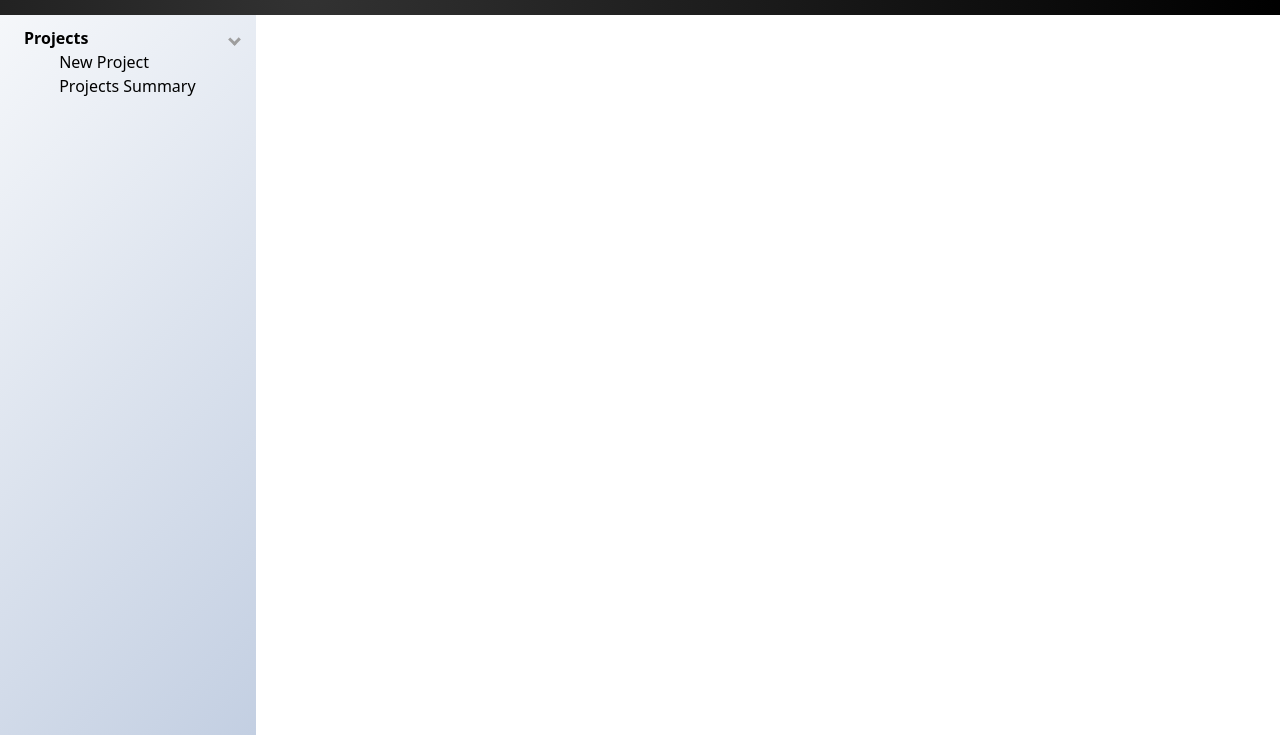
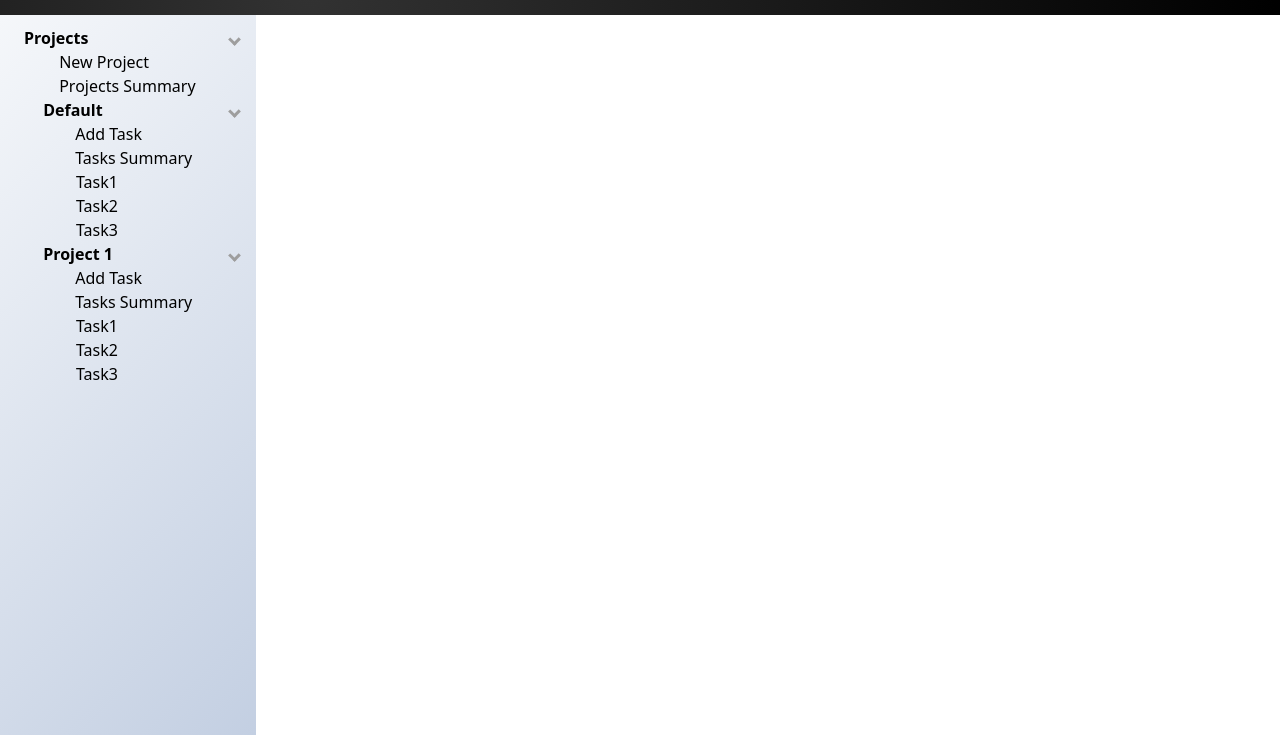
Before and after one commit to GrayShade/odin-todo-list, a website built with webpack: page src/template.html in a window 1280 px wide. Shown: the part 65-800 px from the top of the page. Built offline with nearby package versions, Linux system fonts and the light colour scheme; some icons are missing.

Commit message:
Style left bar & add id's for projects & tasks

```diff
--- a/src/styles/styles.css
+++ b/src/styles/styles.css
@@ -47,8 +47,13 @@ header {
   line-height: 1.5em;
 }
 
+#left-bar #proj-expand-left-p {
+  padding-left: 1em;
+}
+
 #left-bar .expand-left-p {
   font-weight: 600;
+  width: 90%;
 }
 
 #left-bar .expand:hover,
@@ -80,32 +85,46 @@ header {
   padding: 3px;
 }
 
-#left-bar .expand-left-p {
-  padding-left: 1em;
-  width: 90%;
+#left-bar .sub-expand {
+  padding-left: 2em;
+  /* width: 90%; */
 }
 
-#left-bar .expand-right-p {
+#left-bar .expand-right-p,
+.project .expand-right-p {
   padding-right: 1em;
   width: 10%;
 }
 
-#left-bar .expand .right-arrow {
+#left-bar .expand .right-arrow,
+.project .expand .right-arrow {
   transform: rotate(44deg);
   -webkit-transform: rotate(44deg);
 }
 
-#projects-container>* {
+#projects-container > p {
   padding-left: 2em;
   display: flex;
 }
 
-#projects-container p span {
+#projects-container p .left-bar-span {
   width: 1.7em;
 }
 
-.project-tasks {
-  padding-left: 1em;
+#projects-container p .left-bar-span-task {
+  width: 3.5em;
+}
+
+#projects-container .project {
+  flex-direction: column;
+}
+
+.project-tasks p {
+  display: flex;
+}
+
+.project-tasks p {
+  padding-left: 3em;
 }
 
 .project-tasks .at-arrow-right {
--- a/src/template.html
+++ b/src/template.html
@@ -13,41 +13,42 @@
   </header>
   <div id="left-bar">
     <div class="expand">
-      <p class="expand-left-p"><span class="left-bar-span at-folder-plus"></span> Projects </p>
+      <p id="proj-expand-left-p" class="expand-left-p"><span class="left-bar-span at-folder-dots"></span> Projects </p>
       <p class="expand-right-p"><span class="arrow right-arrow"></p>
     </div>
     <div id="projects-container">
-      <p id="new-project"><span class="left-bar-span at-blank-folder"></span>New Project</p>
+      <p id="new-project"><span class="left-bar-span at-folder-plus"></span>New Project</p>
       <p id="projects-sumry"><span class="left-bar-span at-dots-clipboard"></span>Projects Summary</p>
 
-      <!-- <div id="pro-1" class="project">
+      <div id="p0" class="project">
         <div class="expand">
-          <p><span class="left-bar-span at-folder-list"></span>Default</p>
-          <p><i class="arrow right-arrow"></i></p>
+          <p class="sub-expand expand-left-p"><span class="left-bar-span at-folder-text"></span>Default</p>
+          <p class="expand-right-p"><span class="arrow right-arrow"></p>
         </div>
         <div class="project-tasks">
           <p><span class="left-bar-span at-document"></span>Add Task</p>
           <p><span class="left-bar-span at-list-file"></span>Tasks Summary</p>
-          <p><span id="pro1-t1" class="left-bar-span at-arrow-right"></span>Task1</p>
-          <p><span id="pro1-t2" class="left-bar-span at-arrow-right"></span>Task2</p>
-          <p><span id="pro1-t3" class="left-bar-span at-arrow-right"></span>Task3</p>
+          <p><span id="p0-t1" class="left-bar-span-task at-arrow-right"></span>Task1</p>
+          <p><span id="p0-t2" class="left-bar-span-task at-arrow-right"></span>Task2</p>
+          <p><span id="p0-t3" class="left-bar-span-task at-arrow-right"></span>Task3</p>
         </div>
       </div>
-      <div id="pro-2" class="project">
+      <div id="p1" class="project">
         <div class="expand">
-          <p><span class="left-bar-span at-folder-list"></span>Project 1</p>
-          <p><i class="arrow right-arrow"></i></p>
+          <p class="sub-expand expand-left-p"><span class="left-bar-span at-folder-text"></span>Project 1</p>
+          <p class="expand-right-p"><span class="arrow right-arrow"></p>
         </div>
         <div class="project-tasks">
           <p><span class="left-bar-span at-document"></span>Add Task</p>
           <p><span class="left-bar-span at-list"></span>Tasks Summary</p>
-          <p><span id="pro2-t1" class="left-bar-span at-arrow-right"></span>Task1</p>
-          <p><span id="pro2-t2" class="left-bar-span at-arrow-right"></span>Task2</p>
-          <p><span id="pro2-t3" class="left-bar-span at-arrow-right"></span>Task3</p>
+          <p><span id="p1-t1" class="left-bar-span-task at-arrow-right"></span>Task1</p>
+          <p><span id="p1-t2" class="left-bar-span-task at-arrow-right"></span>Task2</p>
+          <p><span id="p1-t3" class="left-bar-span-task at-arrow-right"></span>Task3</p>
         </div>
-      </div> -->
+      </div>
     </div>
     <div id="right-content">
     </div>
 </body>
+
 </html>
```
